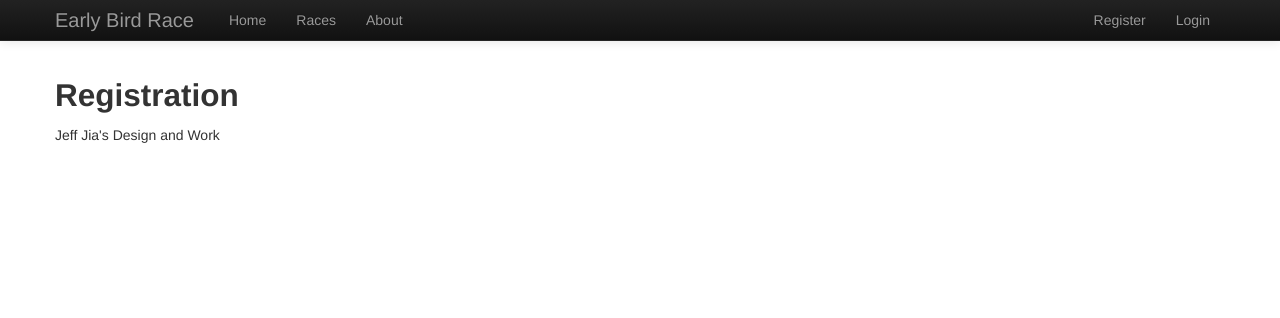
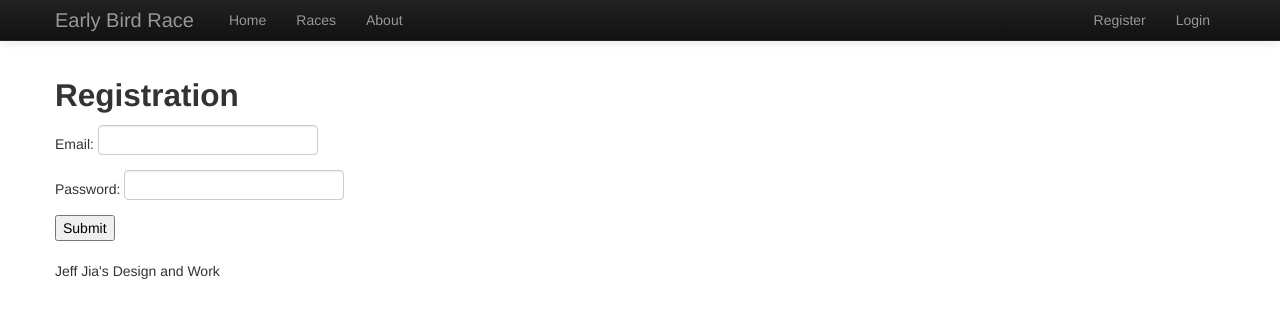
Before and after one commit to j-jiafei/early-bird-contest, a Node server app: page /register in a window 1280 px wide. Shown: the top 318 px of the page. Run offline with Node 20, Linux system fonts and the light colour scheme; some libraries are stand-ins or nearby versions.

Commit message:
add the registration page

```diff
--- a/views/register.jade
+++ b/views/register.jade
@@ -4,3 +4,9 @@ block content
   div.wrapper
     div.container
       h2 Registration
+      form(action='/regedit', method='POST')
+        label(for='email') Email:
+          input(type='text', name='email')
+        label(for='password') Password:
+          input(type='text', name='password')
+        input(type='submit')
```
